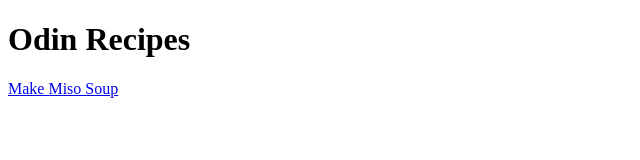
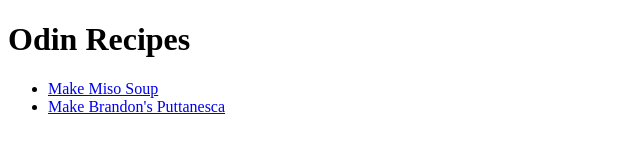
Before and after one commit to CapriceLoren/odin-recipes, a plain HTML site: page index.html in a window 1280 px wide. Shown: the whole page, without its empty margins (0-640 px from the left). Drawn offline with Linux system fonts and the light colour scheme.

Commit message:
Added puttanesca page

```diff
--- a/index.html
+++ b/index.html
@@ -8,6 +8,8 @@
 </head>
 <body>
     <h1>Odin Recipes</h1>
-    <a href="./recipes/miso.html">Make Miso Soup</a>
+    <ul>
+        <li><a href="./recipes/miso.html">Make Miso Soup</a></li>
+        <li><a href="./recipes/puttanesca.html">Make Brandon's Puttanesca</a></li>
 </body>
 </html>
```
